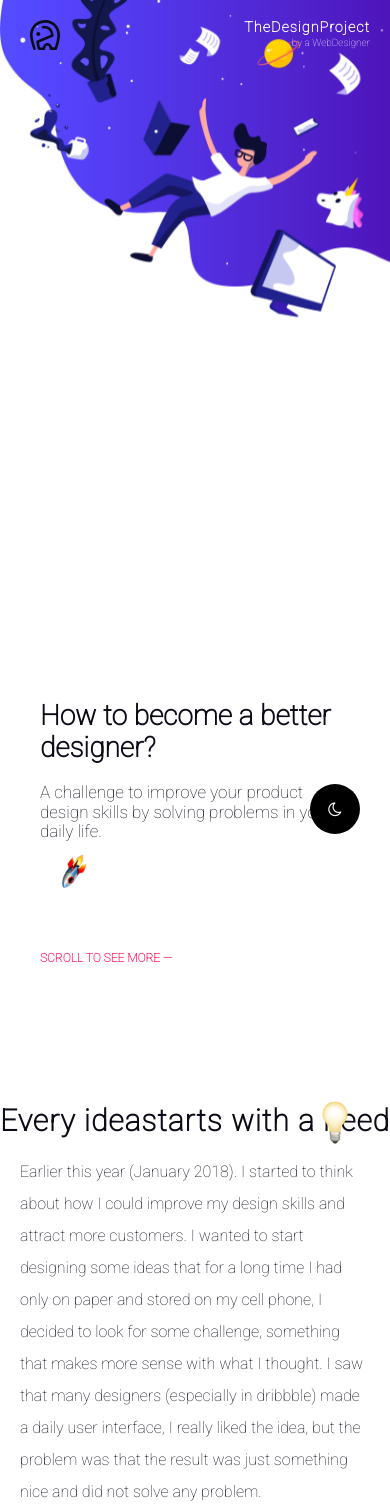
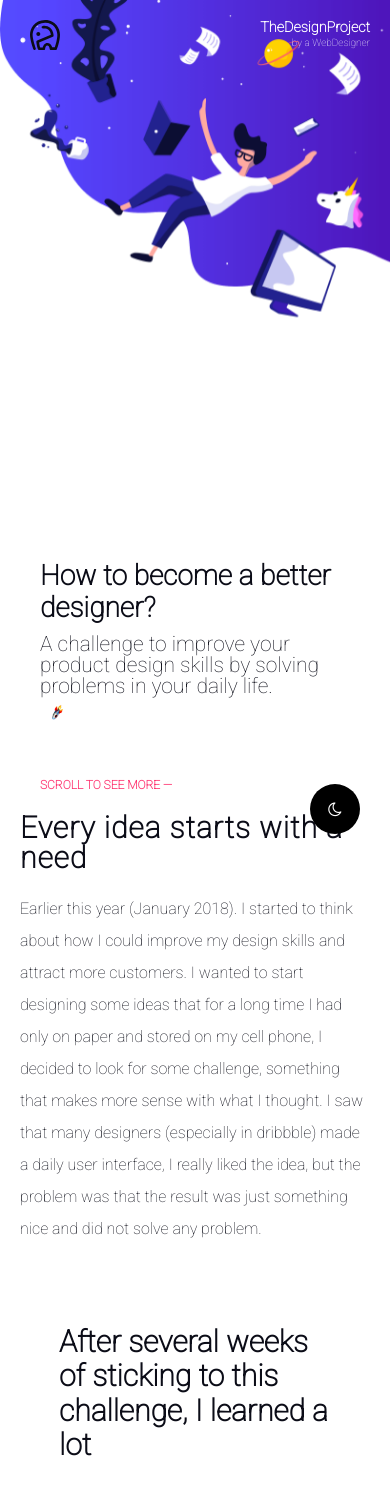
Before and after one commit to Ali-Chaghou/Designer-Challenge, a plain HTML site: page index.html in a window 390 px wide. Shown: the top 1506 px of the page. Drawn offline with Linux system fonts and the light colour scheme.

Commit message:
Bugfixing, Improvements, Corectures, Extensions

```diff
--- a/assets/css/style.css
+++ b/assets/css/style.css
@@ -17,17 +17,19 @@
     --blue: #3c30ff;
     --white: #fff;
     --whiteButton: #fff;
+    --fontColorIpnut: #fff;
     --red: 255;
     --green: 0;
     --blue: 0;
     --fontSizeHeadlines: 32px;
     --contactheadline: 36px;
-    --fontSizeHeadlinesTwo: 60px;
+    --fontSizeHeadlinesTwo: 45px;
     --fontSizeP-Element: 17px;
+    --fontSizeP-Element-rocket: 21px;
     --fontSizeh6-Element: 12px;
     --fontSizeh3-Element: 18px;
     --fontSizeh5-Element: 50px;
-    --max-width-margin-auto: 900px;
+    --max-width-margin-auto: 1100px;
     --max-width-margin-auto-450: 100%;
     --max-width-margin-auto-grid: 1200px;
 }
@@ -62,6 +64,7 @@ section {
     --blue: #fff;
     --white: #444;
     --whiteButton: #fff;
+    --fontColorIpnut: #fff;
     --red: 255;
     --green: 0;
     --blue: 0;
@@ -150,13 +153,12 @@ header a {
     font-weight: 700;
     text-decoration: none;
     font-size: .9em;
-    letter-spacing: 1px;
+    letter-spacing: .0px;
     font-weight: 900;
 }
 
 header span {
     color: var(--black-0b0c17);
-    letter-spacing: normal;
     font-size: .7em;
     font-weight: 500;
 }
@@ -208,22 +210,25 @@ main+article {
     flex-direction: column;
     align-items: flex-start;
     gap: 10px;
-    padding: 8em 4em 4em;
+    padding: 8em 4em 0;
     font-size: var(--fontSizeHeadlines);
 }
 
 article h1 {
+    margin-bottom: 10px;
     color: var(--black-0b0c17);
 }
 
 article p {
-    font-size: var(--fontSizeP-Element);
+    font-size: var(--fontSizeP-Element-rocket);
     color: var(--black-0b0c17);
     font-weight: 200;
-    margin-bottom: 6em;
+    line-height: 1em;
+    margin-bottom: 4em;
 }
 
 .rocket {
+    width: 25px;
     animation: moverRocket 1s ease-in-out .25s infinite alternate;
 }
 
@@ -526,16 +531,23 @@ input {
     padding: 10px;
     resize: none;
     border: none;
-    outline: none;
     color: var(--gray);
-    background: var(--white2);
+    background: var(--fontColorIpnut);
     font-size: 17px;
     border: .1px solid rgba(0, 0, 0, 0.1);
     box-shadow: 0px 15px 35px rgba(0, 0, 0, 0.05);
 }
 
+.dark .contact input[type="email"] {
+    border: .1px solid #ff3571;
+    box-shadow: 0px 15px 35px rgba(173, 173, 6, 0.05);
+}
+
+
+/* Subscribe Button*/
+
 .shadow>div {
-    background-color: #ff3571;
+    background-color: #FF3571;
     color: var(--whiteButton);
     padding: 10px 30px;
     display: inline-block;
@@ -680,7 +692,7 @@ footer p i {
         font-size: 14px;
     }
     h1 {
-        margin-top: 20em;
+        margin-top: 15em;
         font-size: 2em;
         padding: 0 20px;
     }
@@ -707,8 +719,9 @@ footer p i {
             transform: rotate(360deg) scale(1.25);
         }
     }
-    h6 {
+    article h6 {
         color: #ff3571;
+        margin-bottom: 2em;
         padding: 0 20px;
     }
     .bg img {
@@ -744,11 +757,11 @@ footer p i {
         display: inline-block;
         top: 0;
         left: 0px;
-        padding: 0 20px;
+        padding: 0 0px;
         animation: mover 1s ease-in-out .25s infinite alternate;
     }
     .idea div h2 span img {
-        width: 20px;
+        display: none;
     }
     .headlineChallenge {
         margin-bottom: 50px;
@@ -829,9 +842,23 @@ footer p i {
     }
 }
 
+
+/********************************/
+
+@media (max-width: 385px) {
+    .copyright p {
+        left: 0px;
+        padding: 0;
+        font-size: 14px;
+    }
+}
+
 @media (max-width:768px) {
     br {
         display: none;
+    }
+    header span {
+        display: inherit;
     }
     main+article {
         padding: 10em 20px 20px;
@@ -851,6 +878,7 @@ footer p i {
         font-size: 30px;
         font-weight: 900;
         line-height: 1;
+        padding: 0 20px;
     }
     .idea div p {
         position: relative;
@@ -940,10 +968,16 @@ footer p i {
             transform: scale(1);
         }
     }
-    header a {
-        right: 20px;
+    .copyright p {
+        position: absolute;
+        left: 10px;
+        bottom: 10px;
+        margin-bottom: 0;
     }
-    .copyright {
-        padding: 10px;
+    article h6 {
+        margin-bottom: 0;
     }
 }
+
+
+/* End */
--- a/index.html
+++ b/index.html
@@ -9,6 +9,7 @@
     <link rel="stylesheet" href="https://cdnjs.cloudflare.com/ajax/libs/font-awesome/4.7.0/css/font-awesome.css" integrity="sha512-5A8nwdMOWrSz20fDsjczgUidUBR8liPYU+WymTZP1lmY9G6Oc7HlZv156XqnsgNUzTyMefFTcsFH/tnJE/+xBg==" crossorigin="anonymous" referrerpolicy="no-referrer"
     />
     <link rel="stylesheet" href="assets/css/style.css">
+    <link rel="manifest" href="assets/manifest/manifest.webmanifest">
     <title>Designer Challenge</title>
 </head>
 
@@ -47,7 +48,7 @@
 
     <section class="idea">
         <div>
-            <h2>Every idea<br>starts with a<br> need <span><img src="assets/png/idea.png" alt=""></span></h2>
+            <h2><span><img src="assets/png/idea.png" alt=""></span>Every idea<br> starts with a<br> need </h2>
         </div>
         <div>
             <p>Earlier this year (January 2018). I started to think about how I could improve my design skills and attract more customers. I wanted to start designing some ideas that for a long time I had only on paper and stored on my cell phone, I decided
@@ -60,7 +61,6 @@
         <h2>After several weeks of<br> sticking to this challenge, I<br> learned a lot</h2>
     </section>
 
-
     <section class="challenge">
 
 
@@ -71,7 +71,7 @@
         </article>
         <article>
             <h4> <span><img src="assets/svg/title02.svg" alt=""></span>Your ideas will have more value</h4>
-            <p>By looking at problems from a different perspective, your ideas will be fresher and more<br> valuable.
+            <p>By looking at problems from a different perspective, your ideas will be fresher and more valuable.
             </p>
         </article>
         <article>
@@ -151,6 +151,7 @@
             </div>
         </section>
     </section>
+
     <section class="contact">
         <h2>Do you like this challenge? </h2>
         <p>Subscribe to be the first to hear about updates, tips and recommendations!</p>
@@ -166,9 +167,11 @@
 
 
     </section>
+
     <footer class="copyright">
         <p>Created with love by a Webdesigner <i class="fa fa-heart" aria-hidden="true"></i></p>
     </footer>
+
     <script src="assets/js/script.js"></script>
 </body>
 
```
Also changed, not shown: assets/jpg/achieve-1822503_640.jpg (added), assets/manifest/icon-192x192.png (added), assets/manifest/icon-256x256.png (added), assets/manifest/icon-384x384.png (added), assets/manifest/icon-512x512.png (added), assets/manifest/manifest.webmanifest (added).
